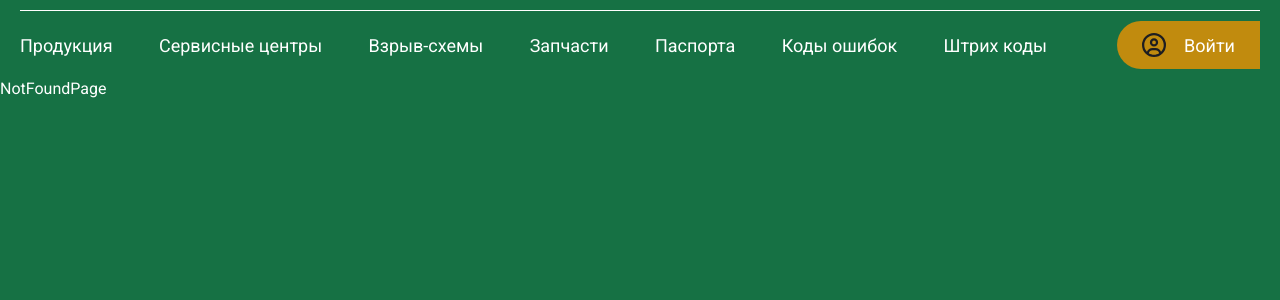
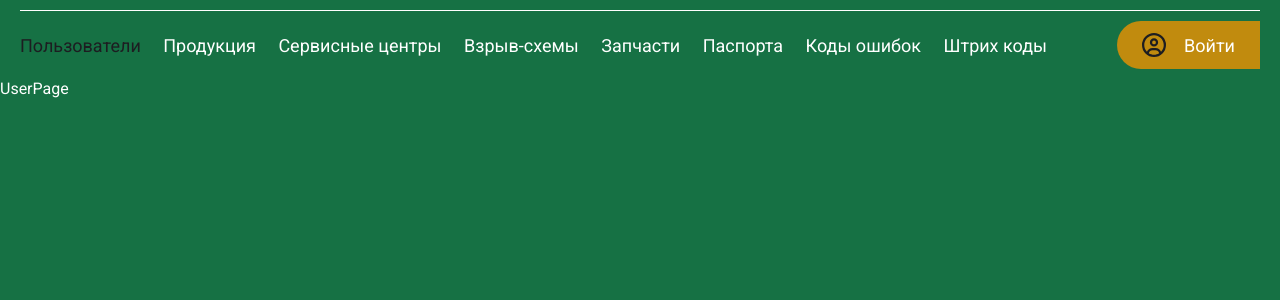
Before and after one commit to aalleexxaannddrr-prog/kotitonttu_fe, a React (Create React App) app: page /users in a window 1280 px wide. Shown: the top 300 px of the page. Built offline with nearby package versions, Linux system fonts and the light colour scheme; no server answers.

Commit message:
add UserPAge; updt NavMenu, App.js

```diff
--- a/src/App.js
+++ b/src/App.js
@@ -4,6 +4,7 @@ import Header from "./layout/Header/Header";
 import MainPage from "./pages/MainPage/MainPage";
 import NotFoundPage from "./pages/NotFoundPage/NotFoundPage";
 import TypesPage from "./pages/TypesPage/TypesPage";
+import UserPage from "./pages/UserPage/UserPage";
 import { useEffect } from "react";
 import { fetchAllTypes } from "./store/slices/typesSlice";
 import { useDispatch } from "react-redux";
@@ -31,6 +32,7 @@ function App() {
 			<Header />
 			<Routes>
 				<Route path='/' element={<MainPage />} />
+				<Route path="/users" element={<UserPage/>}/>
 				<Route path='/types' element={<TypesPage />} />
 				<Route path='/types/all/:id' element={<ProductsByTypesPage />} />
 				<Route path='/service-centers' element={<ServiceCentersPage />} />
--- a/src/components/NavMenu/NavMenu.jsx
+++ b/src/components/NavMenu/NavMenu.jsx
@@ -13,6 +13,11 @@ const getLinkStyle = (path) => {
 	return (
 		<nav className={styles.nav_menu}>
 			<ul className={styles.nav_list}>
+				<li>
+					<Link to='/users' style={getLinkStyle("/users")}>
+						Пользователи
+					</Link>
+				</li>
 				<li>
 					<Link to='/types' style={getLinkStyle("/types")}>
 						Продукция
--- /dev/null
+++ b/src/pages/UserPage/UserPage.jsx
@@ -0,0 +1,7 @@
+import React from 'react'
+
+export default function UserPage() {
+  return (
+    <div>UserPage</div>
+  )
+}
```
Also changed, not shown: 1 other file (tests, documents, lock files or other folders).
